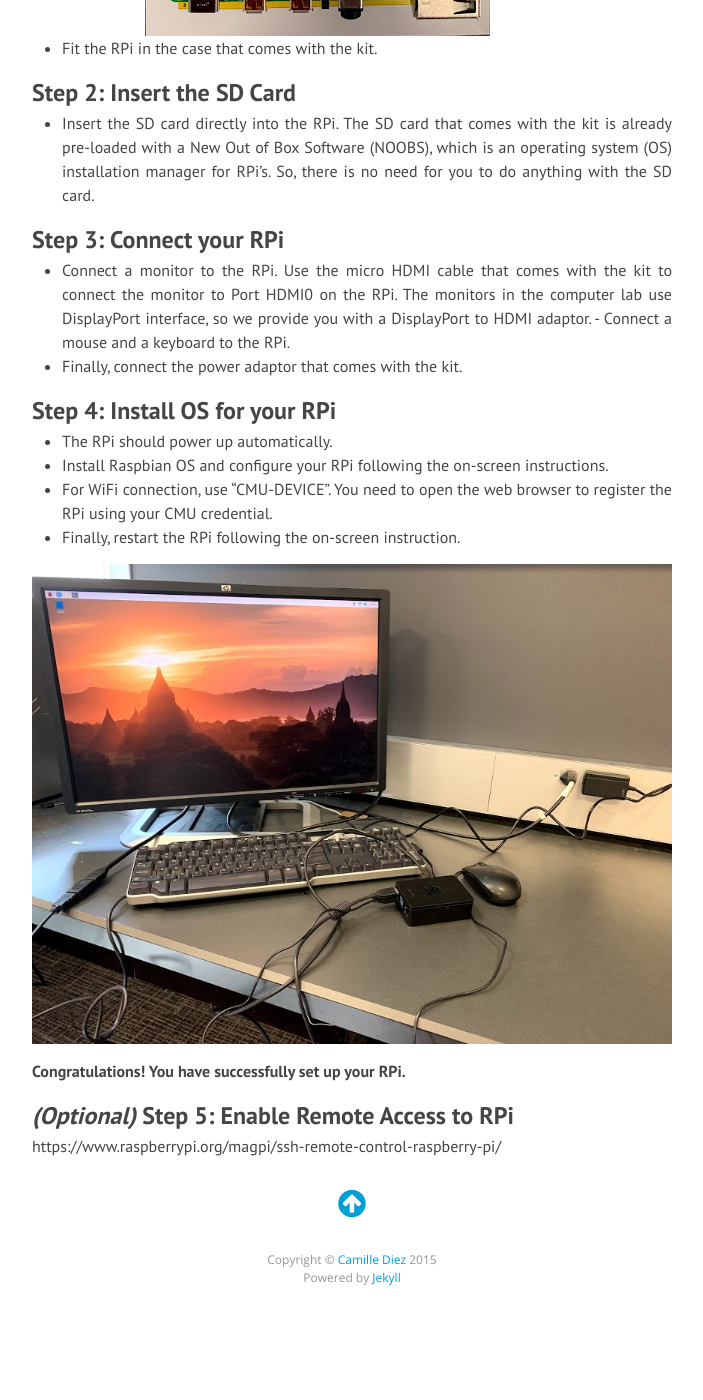
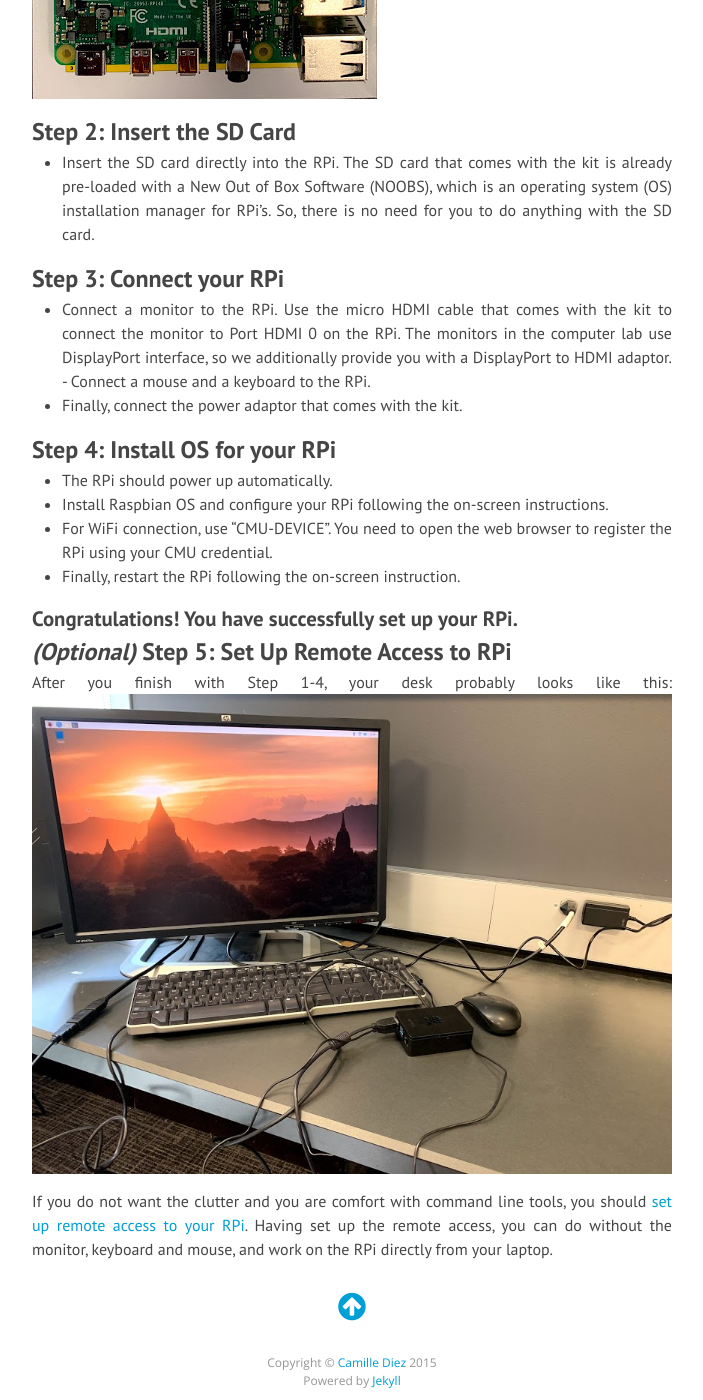
Before and after one commit to INFERLab/12740, a Jekyll site: the page built from _posts/2019-07-15-get-started.md, in a window 1280 px wide and 1400 px high, scrolled down 2325 px. Shown: the whole window, without its empty margins (288-991 px from the left). Built offline with Jekyll 4.4.1, drawn with Linux system fonts in a browser that asks for light colours; nearby versions of some CDN libraries; before the commit the page ends 3648 px from its top, so only the background shows below that; some of the changed text lies outside the part shown.

Commit message:
Edits to tutorial 1

```diff
--- a/_posts/2019-07-15-get-started.md
+++ b/_posts/2019-07-15-get-started.md
@@ -8,14 +8,14 @@ permalink: /tutorials/get-started.html
 Each project team will get the following items.
 
 - Raspberry Pi 4 Ultimate Kit from CanaKit
+- DisplayPort to HDMI Adaptor
 - Smart Home Sensor Kit
-- DisplayPort to HDMI Adaptor
 
 
 ## Step 0: Open your Raspberry Pi (RPI) 4 Kit
 For this tutorial, you will only need the RPi kit and the DisplayPort to HDMI Adaptor. In additional to that, you will need a monitor, a keyboard, and a mouse, which are available in our computer lab.
 
-![RPi 4 Ultimate Kit from CanaKit](/assets/canakit.jpg)
+![RPi 4 Ultimate Kit from CanaKit](/12740/assets/canakit.jpg)
 
 **Since the kits will be used by future students, please make sure to keep your kit in good condition**.
 
@@ -46,14 +46,16 @@ The kit includes the following items. In particular, the kit comes with a **Quic
 ## Step 1: Install Heat Sinks and Fit the RPi in the Case
 
 - Firstly, stick the heat sinks onto the RPi following the instructions on p. 3 of the **Quick-Start Guide**.
+- Fit the RPi in the case that comes with the kit.
+
 ![Installing Heat Sinks](/12740/assets/heatsink.jpg)
-- Fit the RPi in the case that comes with the kit.
+
 
 ## Step 2: Insert the SD Card
 - Insert the SD card directly into the RPi. The SD card that comes with the kit is already pre-loaded with a New Out of Box Software (NOOBS), which is an operating system (OS) installation manager for RPi's. So, there is no need for you to do anything with the SD card.
 
 ## Step 3: Connect your RPi
-- Connect a monitor to the RPi. Use the micro HDMI cable that comes with the kit to connect the monitor to Port HDMI0 on the RPi. The monitors in the computer lab use DisplayPort interface, so we provide you with a DisplayPort to HDMI adaptor. - Connect a mouse and a keyboard to the RPi.
+- Connect a monitor to the RPi. Use the micro HDMI cable that comes with the kit to connect the monitor to Port HDMI 0 on the RPi. The monitors in the computer lab use DisplayPort interface, so we additionally  provide you with a DisplayPort to HDMI adaptor. - Connect a mouse and a keyboard to the RPi.
 - Finally, connect the power adaptor that comes with the kit.
 
 
@@ -63,14 +65,12 @@ The kit includes the following items. In particular, the kit comes with a **Quic
 - For WiFi connection, use "CMU-DEVICE". You need to open the web browser to register the RPi using your CMU credential.
 - Finally, restart the RPi following the on-screen instruction.
 
+
+
+### **Congratulations! You have successfully set up your RPi.**
+
+## *(Optional)* Step 5: Set Up Remote Access to RPi
+After you finish with Step 1-4, your desk probably looks like this:
 ![Finished!](/12740/assets/connection.jpg)
 
-**Congratulations! You have successfully set up your RPi.**
-
-## *(Optional)* Step 5: Enable Remote Access to RPi
-
-
-
-
-
-https://www.raspberrypi.org/magpi/ssh-remote-control-raspberry-pi/
+If you do not want the clutter and you are comfort with command line tools, you should [set up remote access to your RPi](https://www.raspberrypi.org/magpi/ssh-remote-control-raspberry-pi/). Having set up the remote access, you can do without the monitor, keyboard and mouse, and work on the RPi directly from your laptop.
```
